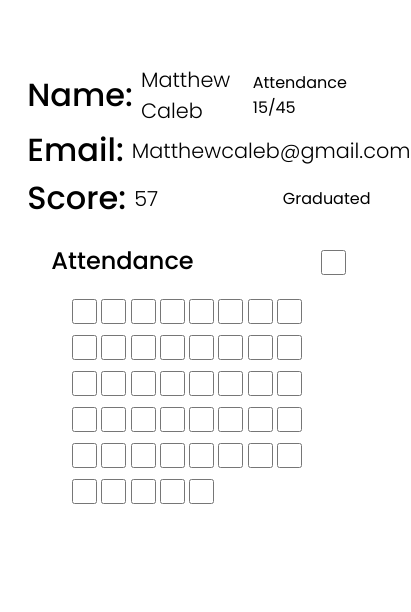
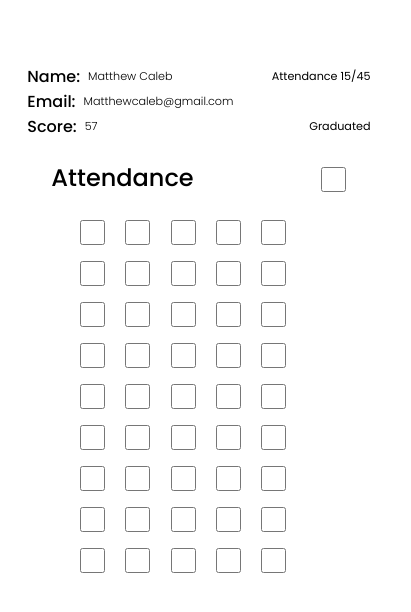
Before and after one commit to codekid-cyber1/Attendance, a plain HTML site: page index.html in a window 390 px wide. Shown: the whole page, 411 px wide, since content can reach past the window. Drawn offline with Linux system fonts and the light colour scheme; a web font is replaced by a local one.

Commit message:
working on the responsive

```diff
--- a/style.css
+++ b/style.css
@@ -26,7 +26,7 @@ section{
       justify-content: space-between;
     }
     label{
-      font-size: 2em;
+      font-size: 2rem;
       font-weight: 500;
       display: flex;
       align-items: center;
@@ -58,7 +58,87 @@ section{
     .checkbox-cover{
       margin: 6% 7% 1% 7%;
       /* display: flex; */
-      gap: 1rem;
+      input[type=checkbox]{
+        margin: 0.5rem;
+      }
     }
   }
 }
+@media(max-width: 920px){
+  section{
+    margin: 4rem 5% 2rem 7%;
+    .detail{
+      display: flex;
+      flex-direction: column;
+      .name{
+        display: flex;
+        align-items: center;
+        justify-content: space-between;
+      }
+      .email{
+        display: flex;
+        align-items: center;
+        justify-content: space-between;
+      }
+      .score{
+        display: flex;
+        align-items: center;
+        justify-content: space-between;
+      }
+      p{
+        font-size: 0.7rem;
+      }
+      label{
+        font-size: 1.5rem;
+        font-weight: 500;
+        display: flex;
+        align-items: center;
+        justify-content: space-between;
+        p{
+          font-size: 1rem;
+          font-weight: 300;
+          margin-left: .5rem;
+        }
+      }
+    }
+  }
+}
+@media(max-width: 920px){
+  section{
+    margin: 4rem 5% 2rem 7%;
+    .detail{
+      display: flex;
+      flex-direction: column;
+      .name{
+        display: flex;
+        align-items: center;
+        justify-content: space-between;
+      }
+      .email{
+        display: flex;
+        align-items: center;
+        justify-content: space-between;
+      }
+      .score{
+        display: flex;
+        align-items: center;
+        justify-content: space-between;
+      }
+      p{
+        font-size: 0.7rem;
+      }
+      label{
+        font-size: 1rem;
+        font-weight: 500;
+        display: flex;
+        align-items: center;
+        justify-content: space-between;
+        p{
+          font-size: .7rem;
+          font-weight: 300;
+          margin-left: .5rem;
+        }
+      }
+    }
+  }
+}
```
